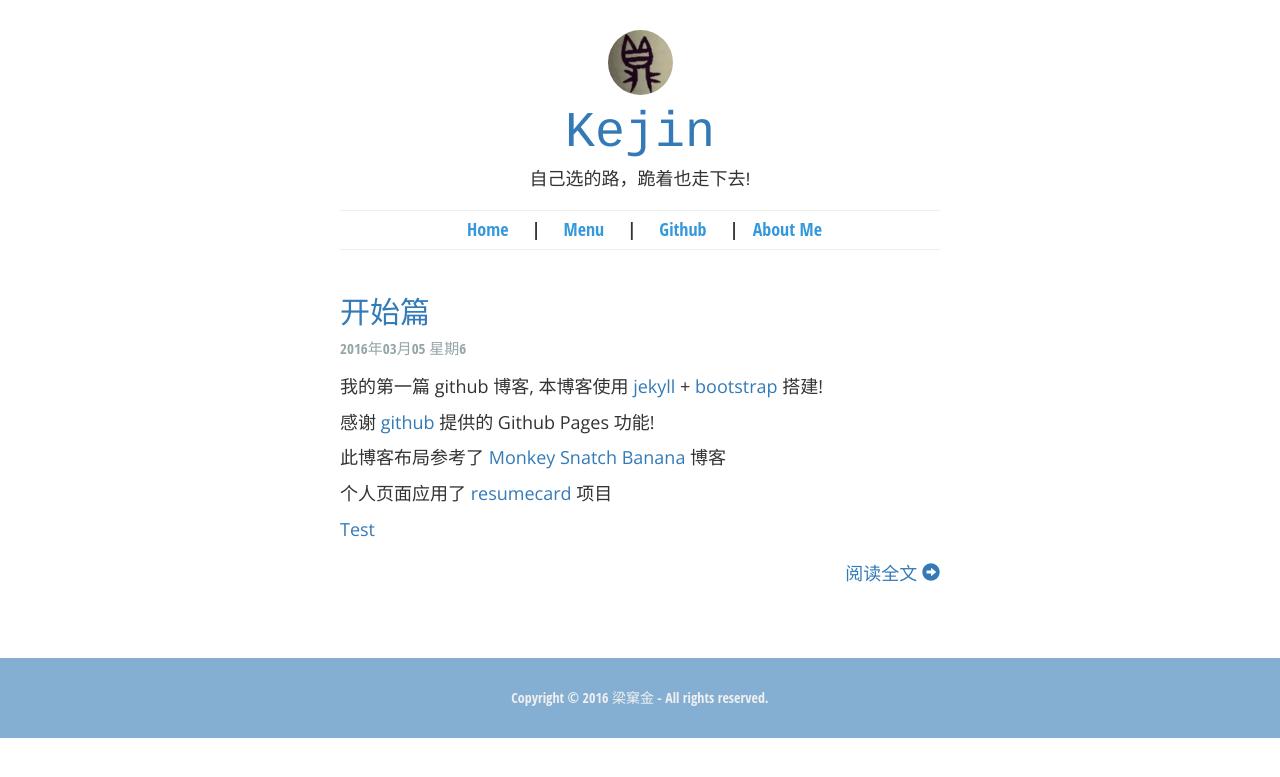
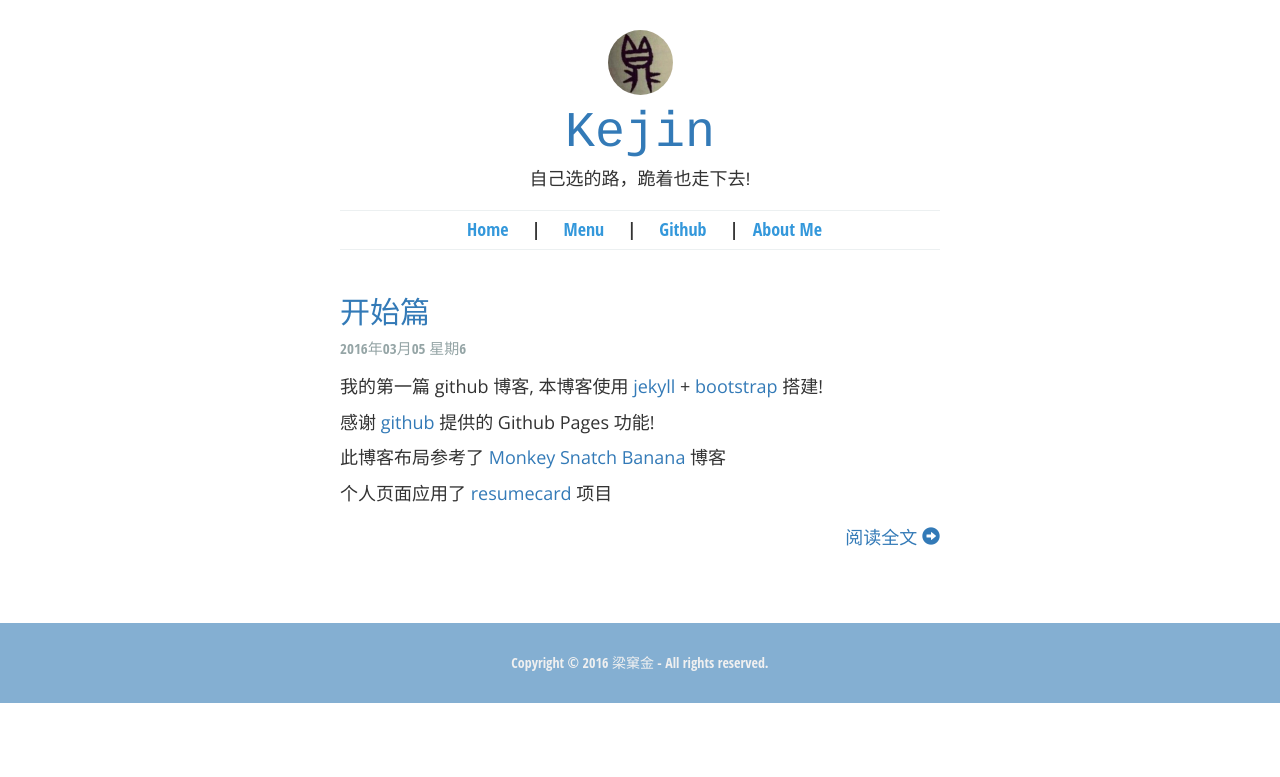
Before and after one commit to liungkejin/liungkejin.github.io, a Jekyll site: the page built from index.html, in a window 1280 px wide. Shown: the top 777 px of the page. Built offline with Jekyll 4.4.1, drawn with Linux system fonts in a browser that asks for light colours.

Commit message:
Update index.html

```diff
--- a/index.html
+++ b/index.html
@@ -15,7 +15,6 @@ layout: blog_layout
             {{ post.excerpt }}
         </p>
 
-<a href="dymfilm://review?stubID=3">Test</a>
         <p class="readmore">
             <a href="{{ post.url }}">
                 阅读全文
```
